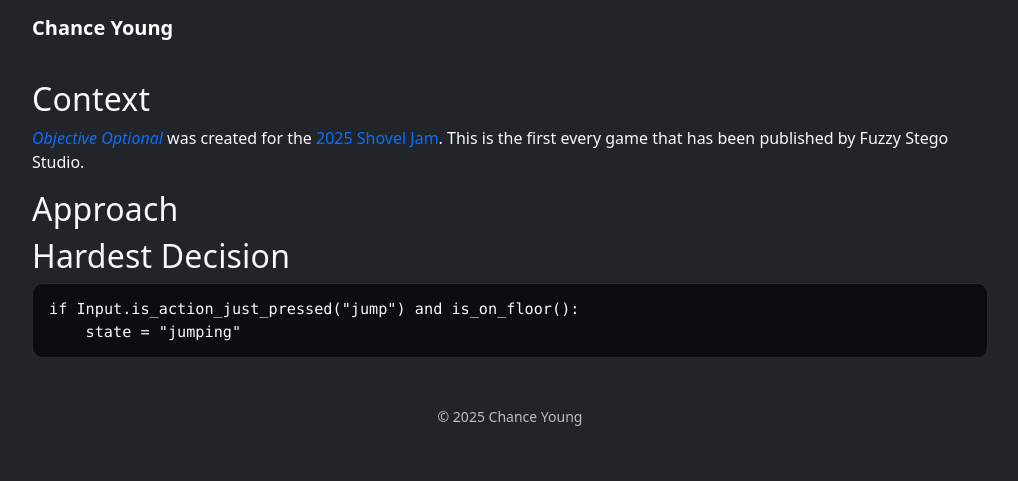
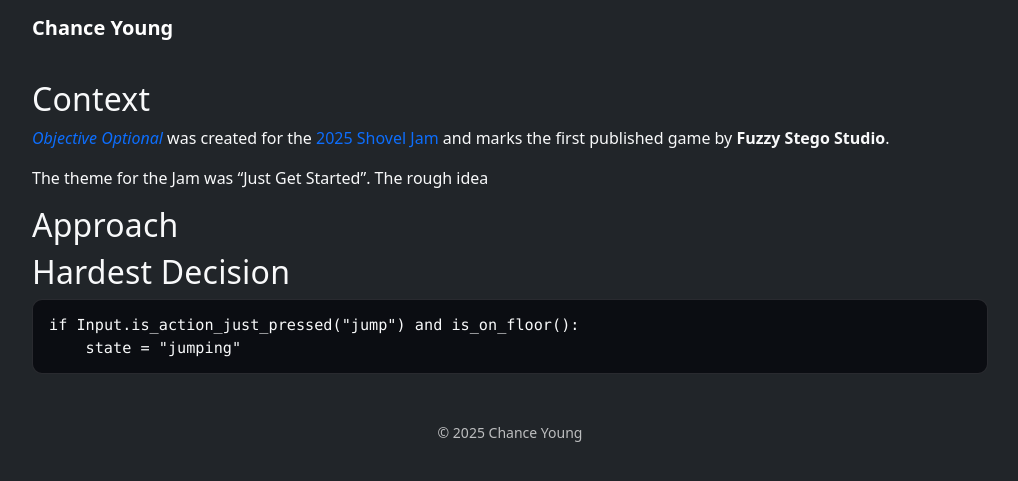
Before and after one commit to ChanceYoung/ChanceYoung.github.io, a Jekyll site: the page built from projects/objectiveoptional.md, in a window 1280 px wide. Shown: the top 481 px of the page, without its empty margins (130-1148 px from the left). Built offline with Jekyll 4.4.1, drawn with Linux system fonts in a browser that asks for light colours.

Commit message:
projects/objectiveoptional.md updated from https://stackedit.io/

```diff
--- a/projects/objectiveoptional.md
+++ b/projects/objectiveoptional.md
@@ -9,7 +9,9 @@ featured: true     # appears on the home page grid
 ---
 
 ## Context
-[*Objective Optional*](https://kiriyai.itch.io/objective-optional) was created for the [2025 Shovel Jam](https://itch.io/jam/shovel-jam-2025).  This is the first every game that has been published by Fuzzy Stego Studio.
+[*Objective Optional*](https://kiriyai.itch.io/objective-optional) was created for the [2025 Shovel Jam](https://itch.io/jam/shovel-jam-2025) and marks the first published game by **Fuzzy Stego Studio**.
+
+The theme for the Jam was "Just Get Started". The rough idea
 
 ## Approach
 
```
Also changed, not shown: other parts of projects/objectiveoptional.md (+1 -1 lines).
